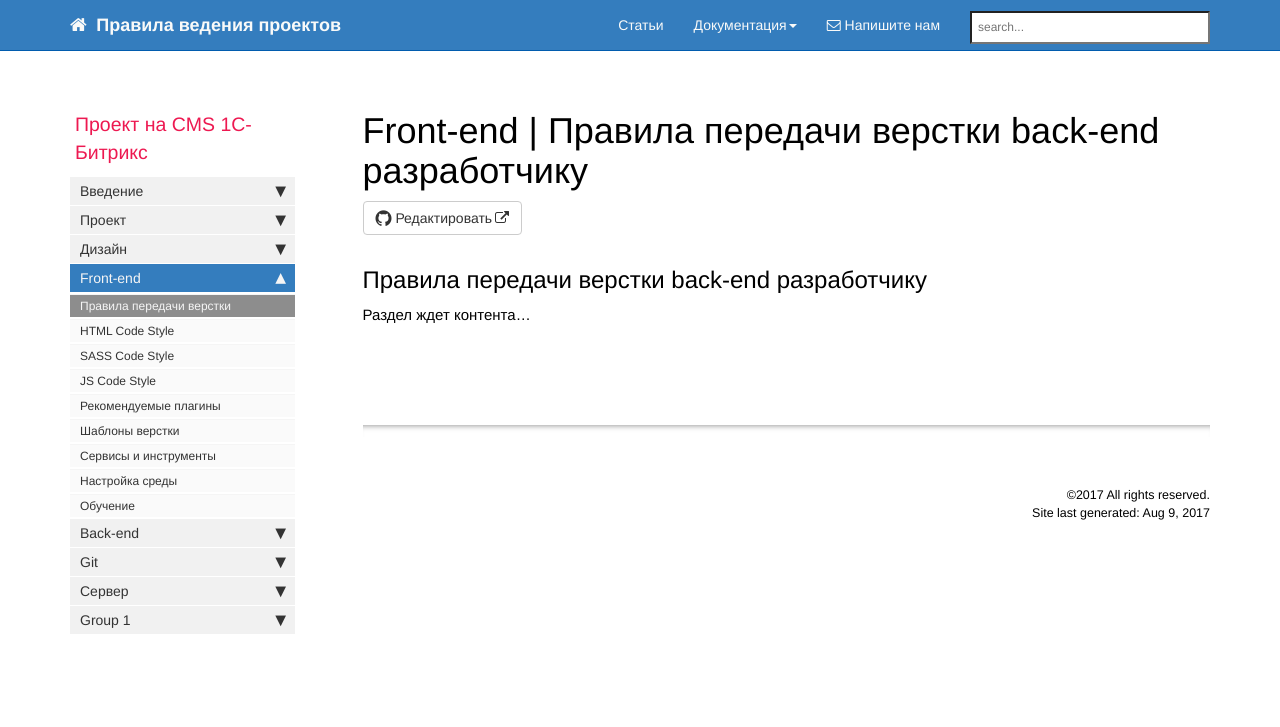
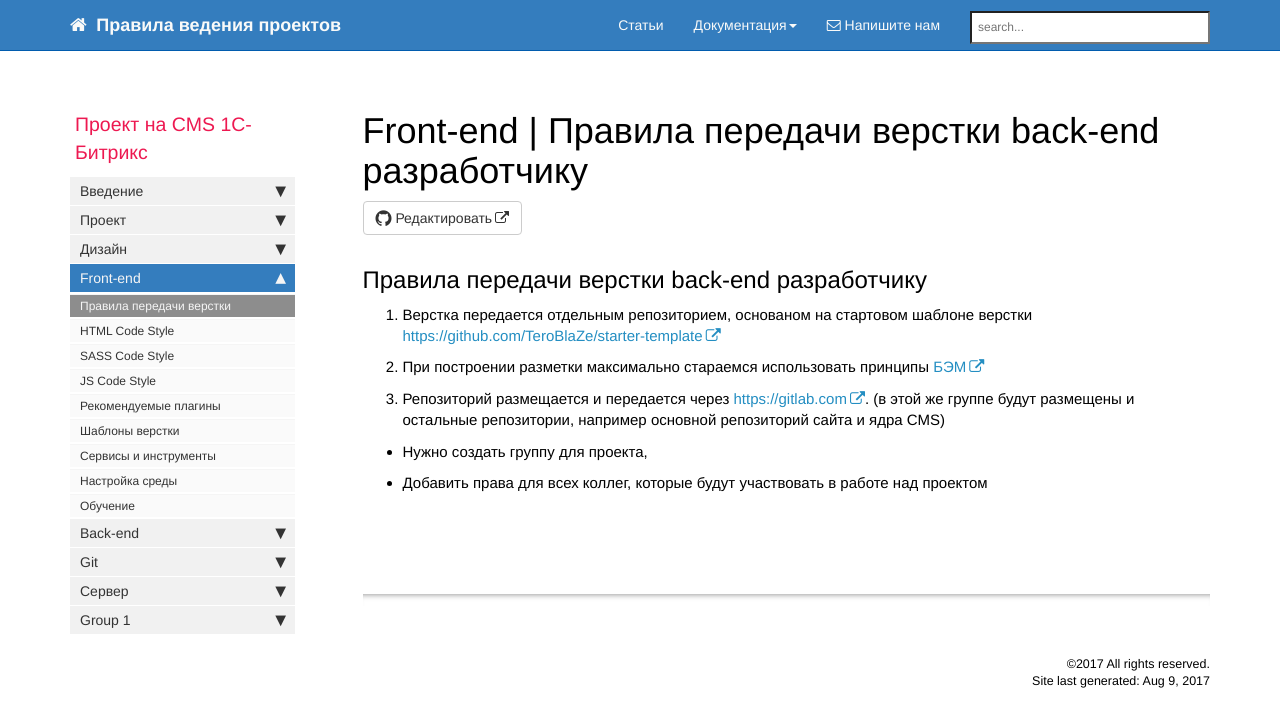
Before and after one commit to gdecider/gdecider.github.io, a Jekyll site: the page built from pages/bx/bx_front-rules.md, in a window 1280 px wide. Shown: the top 727 px of the page. Built offline with Jekyll 4.4.1, drawn with Linux system fonts in a browser that asks for light colours; nearby versions of some CDN libraries; comment, search, counter and statistics services are not loaded.

Commit message:
Update bx_front-rules.md

```diff
--- a/pages/bx/bx_front-rules.md
+++ b/pages/bx/bx_front-rules.md
@@ -10,4 +10,11 @@ toc: false
 
 ## Правила передачи верстки back-end разработчику
 
-Раздел ждет контента...
+1. Верстка передается отдельным репозиторием, основаном на стартовом шаблоне верстки [https://github.com/TeroBlaZe/starter-template](https://github.com/TeroBlaZe/starter-template)
+
+2. При построении разметки максимально стараемся использовать принципы [БЭМ](https://ru.bem.info/methodology/)
+
+3. Репозиторий размещается и передается через [https://gitlab.com](https://gitlab.com). (в этой же группе будут размещены и остальные репозитории, например основной репозиторий сайта и ядра CMS)
+
+  * Нужно создать группу для проекта,
+  * Добавить права для всех коллег, которые будут участвовать в работе над проектом
```
